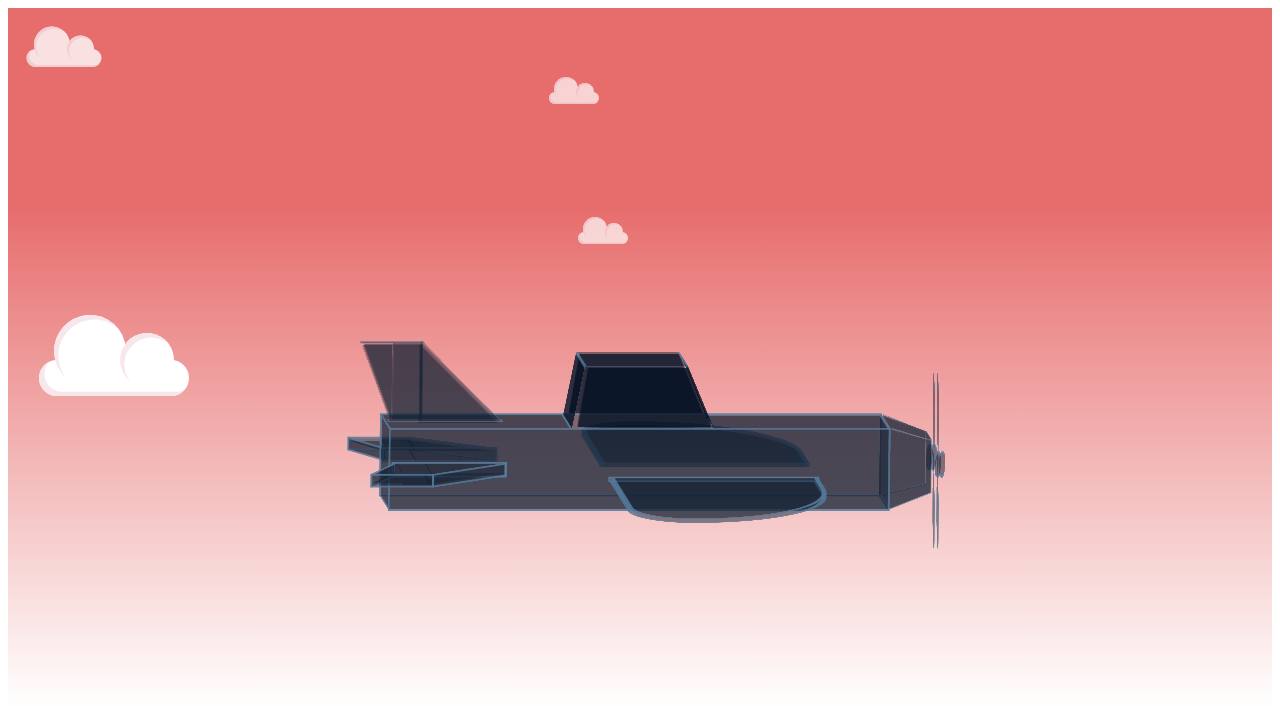
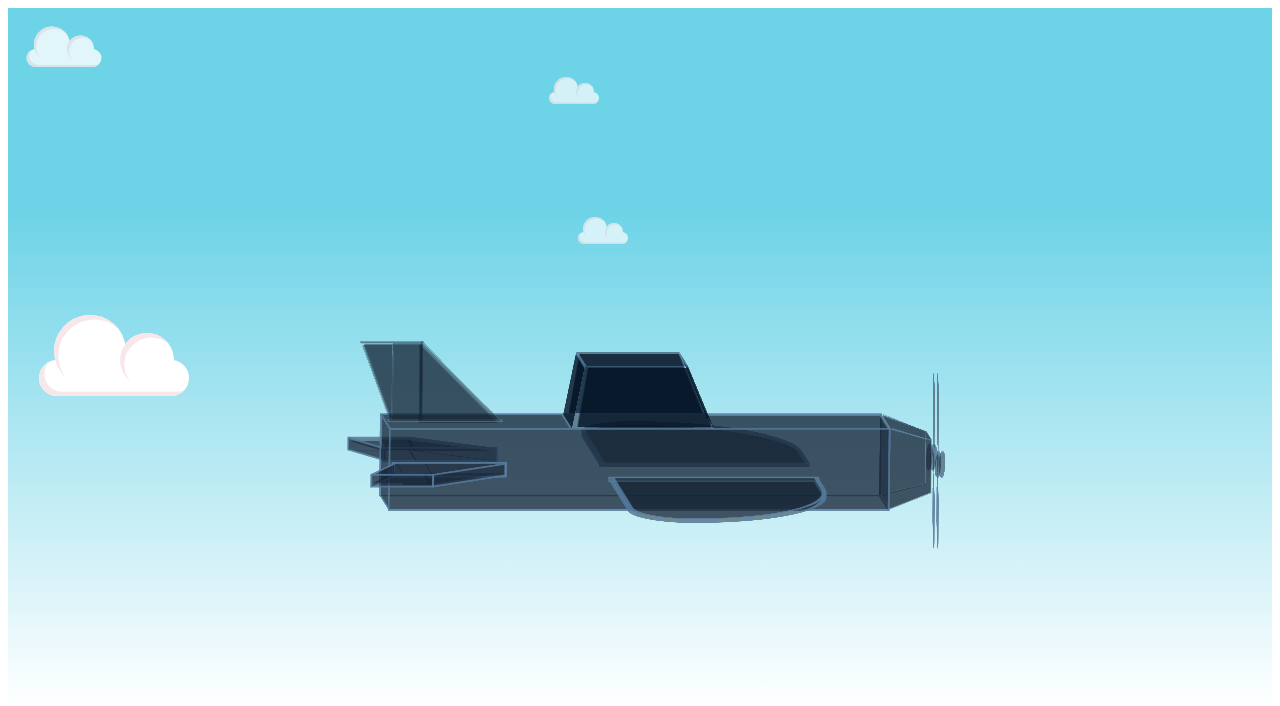
Before and after one commit to samuelpereira7/LPC1769_FreeRTOS_Web_Server, an Angular app in the folder webapp/airplane/: page / in a window 1280 px wide. Shown: the top 706 px of the page. Built offline with nearby package versions, Linux system fonts and the light colour scheme.

Commit message:
including ts lint and resolving errors

```diff
--- a/webapp/airplane/src/app/app.component.html
+++ b/webapp/airplane/src/app/app.component.html
@@ -1,2 +1,2 @@
-<app-plane [x]=y [y]=z [z]=x [temp]=temp ></app-plane>
-<app-sky></app-sky>
+<app-plane [x]=y [y]=z [z]=x ></app-plane>
+<app-sky [temp]=temp></app-sky>
--- a/webapp/airplane/src/app/app.component.ts
+++ b/webapp/airplane/src/app/app.component.ts
@@ -8,12 +8,12 @@ import { PlaneService } from './plane.service';
 })
 export class AppComponent implements OnInit {
     title = 'app';
-    x: number = -8;
-    y: number = 0;
-    z: number = 95;
-    temp: number = 0;
+    x = -8;
+    y = 0;
+    z = 95;
+    temp = 150;
 
-    constructor (
+    constructor(
         private planeService: PlaneService
     ) {
 
@@ -21,14 +21,18 @@ export class AppComponent implements OnInit {
 
     ngOnInit() {
         setInterval(() => {
-           this.planeService.getAirplane().subscribe(
-               (res) => this.parseServerResponse(res),
-               (error) => console.log('error:' + error)
-           );
+            // Realiza requisição ao servidor
+            this.planeService.getAirplane().subscribe(
+                // Requisição realizada com sucesso
+                (res) => this.parseServerResponse(res),
+                // Erro ao realizar requisição
+                (error) => console.log('error:' + error)
+            );
         }, 1000);
     }
 
-    parseServerResponse (data) {
+    // Faz o parse dos dados recebidos
+    parseServerResponse(data) {
         this.x = data.x;
         this.y = data.y;
         this.temp = data.t;
--- a/webapp/airplane/src/app/plane/plane.component.ts
+++ b/webapp/airplane/src/app/plane/plane.component.ts
@@ -1,20 +1,16 @@
-import { Component, OnInit, Input } from '@angular/core';
+import { Component, Input } from '@angular/core';
 
 @Component({
-  selector: 'app-plane',
-  templateUrl: './plane.component.html',
-  styleUrls: ['./plane.component.css']
+    selector: 'app-plane',
+    templateUrl: './plane.component.html',
+    styleUrls: ['./plane.component.css']
 })
-export class PlaneComponent implements OnInit {
+export class PlaneComponent {
 
-  @Input() x: number = 0
-  @Input() y: number = 0
-  @Input() z: number = 0
-  @Input() temp: number = 0
+    @Input() x = 0;
+    @Input() y = 0;
+    @Input() z = 0;
 
-  constructor() { }
-
-  ngOnInit() {
-  }
+    constructor() { }
 
 }
```
Also changed, not shown: webapp/airplane/src/app/plane.service.ts (+5 -5 lines).
